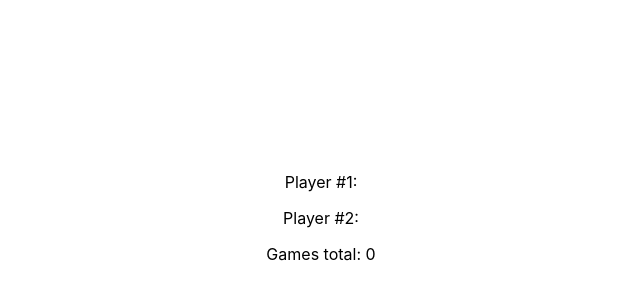
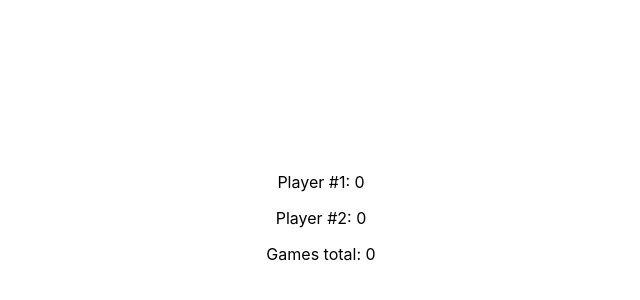
Before and after one commit to fiedlr/fp-workshop, a React (Create React App) app: page / in a window 1280 px wide. Shown: the part 24-324 px from the top of the page, without its empty margins (319-959 px from the left). Built offline with nearby package versions, Linux system fonts and the light colour scheme.

Commit message:
A few more changes

```diff
--- a/src/App.css
+++ b/src/App.css
@@ -3,7 +3,7 @@
 }
 
 .Game {
-  margin: 0;
+  margin: 0 auto;
   padding: 0;
   width: 180px;
   height: 180px;
--- a/src/App.js
+++ b/src/App.js
@@ -22,9 +22,9 @@ class App extends React.Component {
       <div className="App">
         {renderGame(this.state.tiles, this.handleClick)}
         <div className="Stats">
-          <p>Player #1: {this.player1Score}</p>
-          <p>Player #2: {this.player2Score}</p>
-          <p>Games total: {getNumberOfGames(this.player1Score, this.player2Score)}</p>
+          <p>Player #1: {this.state.player1Score}</p>
+          <p>Player #2: {this.state.player2Score}</p>
+          <p>Games total: {getNumberOfGames(this.state.player1Score, this.state.player2Score)}</p>
         </div>
       </div>
     );
--- a/src/logic.js
+++ b/src/logic.js
@@ -5,6 +5,6 @@ const getNumberOfGames = () => 0
 
 const renderGame = (tiles, handleClick) => <div className="Game"></div>
 
-const main = (state, props) => {}
+const main = (state, props) => state
 
 export {main, renderGame, getNumberOfGames}
```
